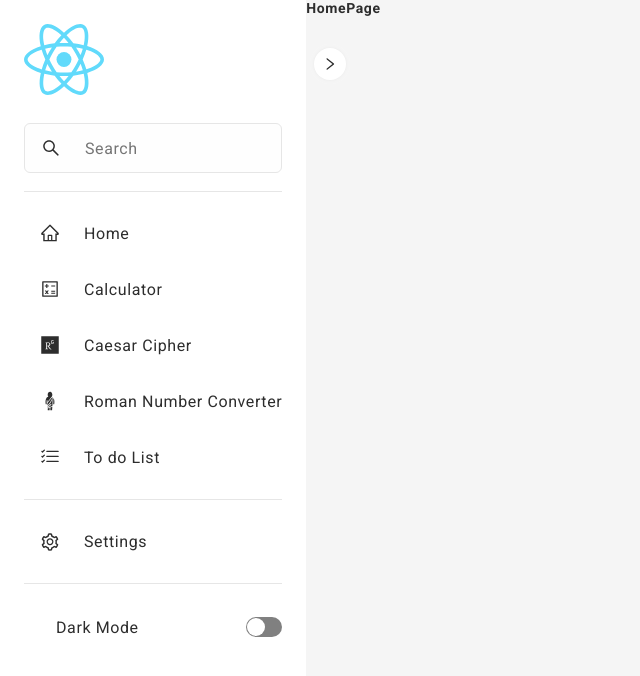
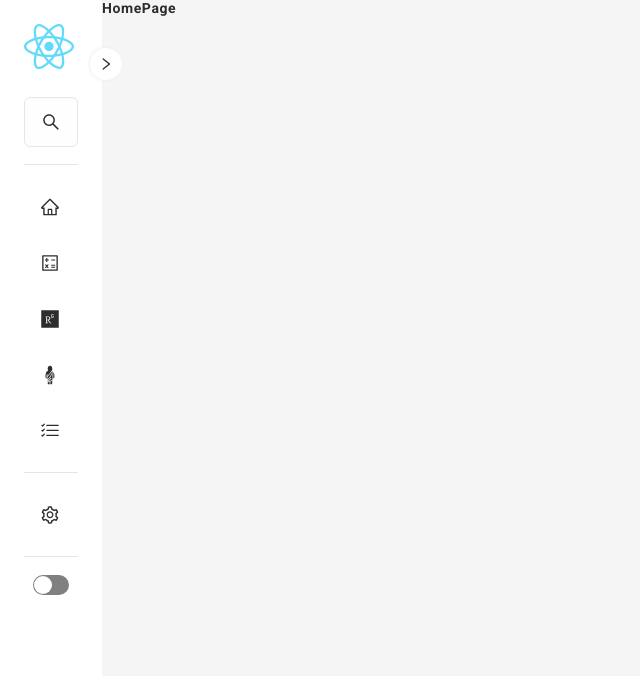
Before and after one commit to DamperDoor56/React-project-Mini-projects, a React (Create React App) app: page / in a window 1280 px wide. Shown: the top 676 px of the page, without its empty margins (0-640 px from the left). Built offline with nearby package versions, Linux system fonts and the light colour scheme.

Commit message:
finished-sidebar

```diff
--- a/src/components/Sidebar/Sidebar.js
+++ b/src/components/Sidebar/Sidebar.js
@@ -1,4 +1,4 @@
-import React, { useContext } from 'react'
+import React, { useContext, useState } from 'react'
 import { SLink, SLinkContainer, SLinkIcon, SLinkLabel, SLinkNotification, SLogo, SSearch, SSearchIcon, SSidebar, STheme, SDivider, SThemeLabel, SThemeToggler, SToggleThumb, SSidebarButton } from './styles';
 import { logoSVG } from '../../assets';
 import { AiOutlineSearch, AiOutlineHome, AiOutlineCalculator, AiOutlineLeft, AiOutlineSetting} from "react-icons/ai";
@@ -8,31 +8,38 @@ import { GiRomanToga } from "react-icons/gi";
 import { ThemeContext } from './../../App';
 
 const Sidebar = () => {
-  const {setTheme, theme} = useContext(ThemeContext)
+  const {setTheme, theme} = useContext(ThemeContext);
+  const [sidebarOpen, setSidebarOpen] = useState(false);
   return (
-  <SSidebar>
+  <SSidebar isOpen={sidebarOpen}>
     <>
-    <SSidebarButton>
+    <SSidebarButton isOpen={sidebarOpen} onClick={() => setSidebarOpen((p => !p))}>
       <AiOutlineLeft />
     </SSidebarButton>
     </>
     <SLogo>
       <img src={logoSVG} alt="logo"/>
     </SLogo>
-    <SSearch>
+    <SSearch style={!sidebarOpen ? {width: `fit-content`} : {}}>
       <SSearchIcon>
         <AiOutlineSearch />
       </SSearchIcon>
-      <input placeholder="Search" />
+      <input placeholder="Search" style={!sidebarOpen ? {width: 0, padding: 0} : {}} />
     </SSearch>
     <SDivider />
     {linksArray.map(({icon, label, notification, to}) => (
     <SLinkContainer key={label}>
-      <SLink to={to} >
+      <SLink to={to} style={!sidebarOpen ? {width: `fit-content`} : {}} >
         <SLinkIcon>{icon}</SLinkIcon>
-        <SLinkLabel>{label}</SLinkLabel>
+        {sidebarOpen && (
+          <>
+          <SLinkLabel>{label}</SLinkLabel>
         {/* if notifications are 0 or null, display: none */}
         {!!notification && <SLinkNotification>{notification}</SLinkNotification>}
+        </>
+        )}
+
+
       </SLink>
     </SLinkContainer>
     ))}
@@ -40,17 +47,19 @@ const Sidebar = () => {
     {secondaryLinksArray.map(({icon, label}) =>
     (
       <SLinkContainer>
-        <SLink to="/">
+        <SLink to="/" style={sidebarOpen ? {width: `fit-content`} : {}}>
           <SLinkIcon>{icon}</SLinkIcon>
-          <SLinkLabel>{label}</SLinkLabel>
+          {sidebarOpen && <SLinkLabel>{label}</SLinkLabel>}
         </SLink>
       </SLinkContainer>
     ))}
     <SDivider />
     <STheme>
-      <SThemeLabel>Dark Mode</SThemeLabel>
-      <SThemeToggler isActive={theme === 'dark'}
-      onClick={() => setTheme((p) => (p === 'light' ? 'dark' : 'light'))}>
+      {sidebarOpen &&<SThemeLabel>Dark Mode</SThemeLabel>}
+      <SThemeToggler
+      isActive={theme === 'dark'}
+      onClick={() => setTheme((p) => (p === 'light' ? 'dark' : 'light'))}
+      >
         <SToggleThumb style={theme === 'dark' ? {right: '1px'} : { }} />
       </SThemeToggler>
     </STheme>
--- a/src/components/Sidebar/styles.js
+++ b/src/components/Sidebar/styles.js
@@ -3,7 +3,7 @@ import { Link } from 'react-router-dom';
 import { btnReset, v } from '../../styles/variables';
 
 export const SSidebar = styled.div`
-    width: ${v.sidebar};
+    width: ${({ isOpen }) => (!isOpen ? `auto` : v.sidebarWidth)};
     background: ${({ theme }) => theme.bg};
     height: 100vh;
     padding: ${v.lgSpacing};
@@ -14,7 +14,7 @@ export const SSidebarButton = styled.button`
        ${btnReset};
        position:absolute;
        top:${v.xxlSpacing};
-       right:${({isOpen}) => isOpen ? `-16px` : `-40px`};
+       right:${({isOpen}) => isOpen ? `-16px` : `-20px`};
        width: 32px;
        height:32px;
        border-radius: 50%;
@@ -29,7 +29,7 @@ export const SSidebarButton = styled.button`
     `
 
 export const SLogo = styled.div`
-    width:80px;
+   width: 50px;
 
     img{
         max-heigth: 100%;
```
